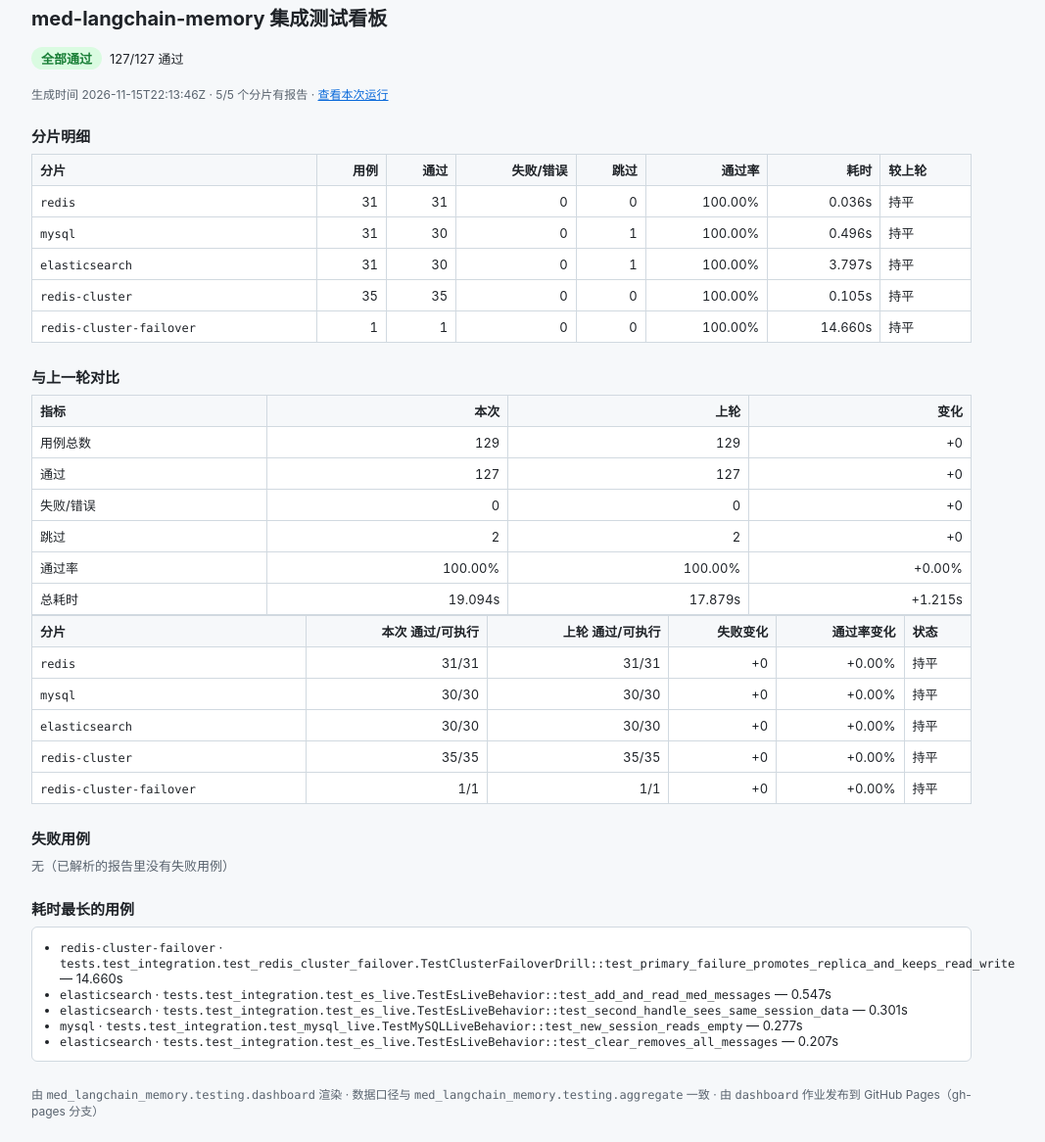
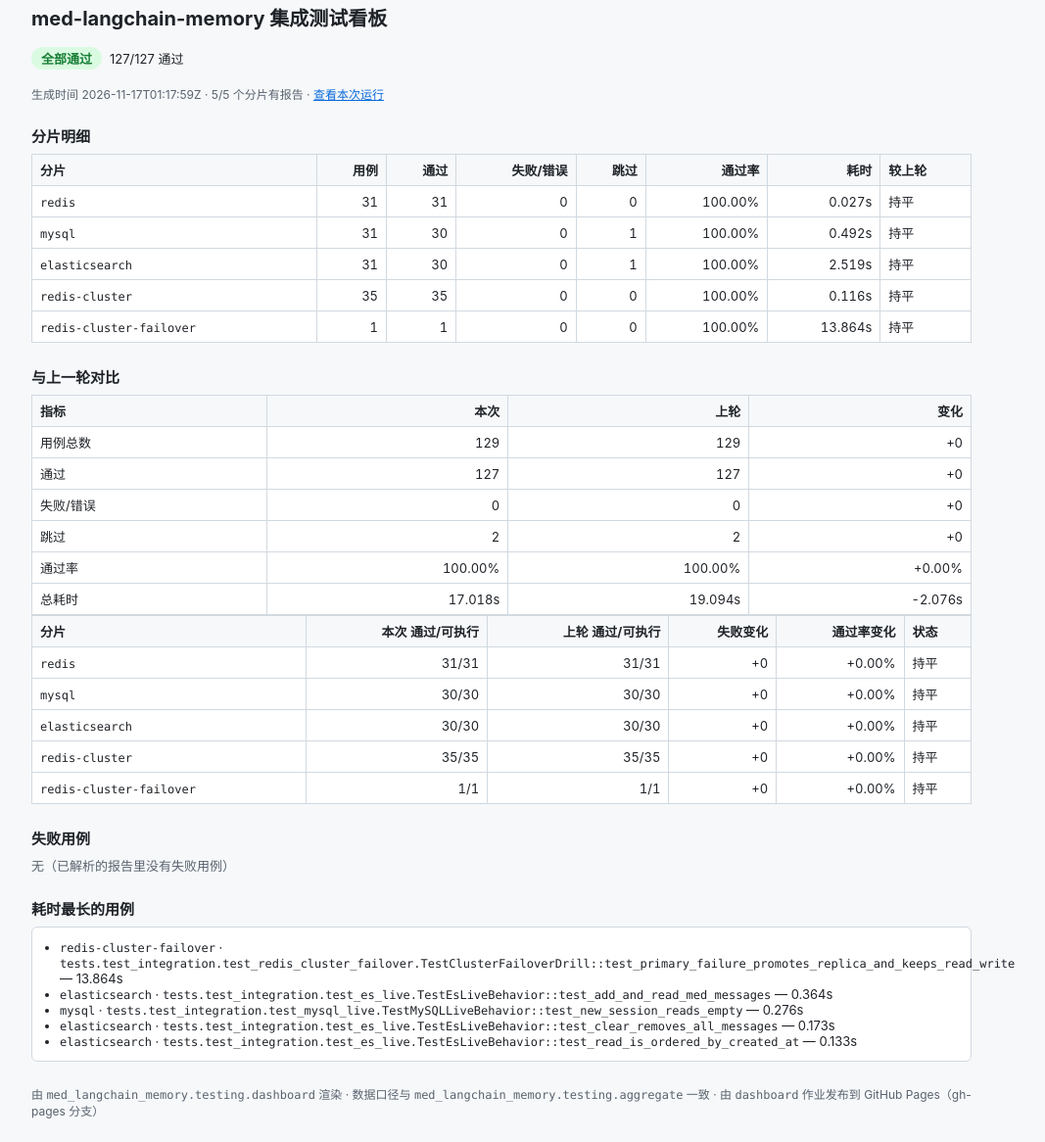
Before and after one commit to xxinjie21/med-langchain-memory, a plain HTML site: page index.html in a window 1280 px wide. Shown: the part 21-1187 px from the top of the page at 98% size, without its empty margins (128-1195 px from the left). Drawn offline with Linux system fonts and the light colour scheme.

Commit message:
deploy: 0e5d5bf72fdcc0ebb1cd0d7c5cb1f74018510e18

```diff
--- a/index.html
+++ b/index.html
@@ -38,18 +38,18 @@ footer { margin-top: 24px; color: #59636e; font-size: 12px; }
 <header>
 <h1>med-langchain-memory 集成测试看板</h1>
 <p><span class="badge ok">全部通过</span><span class="detail">127/127 通过</span></p>
-<p class="meta">生成时间 2026-11-15T22:13:46Z · 5/5 个分片有报告 · <a href="https://github.com/xxinjie21/med-langchain-memory/actions/runs/43767773734">查看本次运行</a></p>
+<p class="meta">生成时间 2026-11-17T01:17:59Z · 5/5 个分片有报告 · <a href="https://github.com/xxinjie21/med-langchain-memory/actions/runs/43993659140">查看本次运行</a></p>
 </header>
 <section>
 <h2>分片明细</h2>
 <table>
 <thead><tr><th>分片</th><th class="num">用例</th><th class="num">通过</th><th class="num">失败/错误</th><th class="num">跳过</th><th class="num">通过率</th><th class="num">耗时</th><th>较上轮</th></tr></thead>
 <tbody>
-<tr><td><code>redis</code></td><td class="num">31</td><td class="num">31</td><td class="num">0</td><td class="num">0</td><td class="num">100.00%</td><td class="num">0.036s</td><td>持平</td></tr>
-<tr><td><code>mysql</code></td><td class="num">31</td><td class="num">30</td><td class="num">0</td><td class="num">1</td><td class="num">100.00%</td><td class="num">0.496s</td><td>持平</td></tr>
-<tr><td><code>elasticsearch</code></td><td class="num">31</td><td class="num">30</td><td class="num">0</td><td class="num">1</td><td class="num">100.00%</td><td class="num">3.797s</td><td>持平</td></tr>
-<tr><td><code>redis-cluster</code></td><td class="num">35</td><td class="num">35</td><td class="num">0</td><td class="num">0</td><td class="num">100.00%</td><td class="num">0.105s</td><td>持平</td></tr>
-<tr><td><code>redis-cluster-failover</code></td><td class="num">1</td><td class="num">1</td><td class="num">0</td><td class="num">0</td><td class="num">100.00%</td><td class="num">14.660s</td><td>持平</td></tr>
+<tr><td><code>redis</code></td><td class="num">31</td><td class="num">31</td><td class="num">0</td><td class="num">0</td><td class="num">100.00%</td><td class="num">0.027s</td><td>持平</td></tr>
+<tr><td><code>mysql</code></td><td class="num">31</td><td class="num">30</td><td class="num">0</td><td class="num">1</td><td class="num">100.00%</td><td class="num">0.492s</td><td>持平</td></tr>
+<tr><td><code>elasticsearch</code></td><td class="num">31</td><td class="num">30</td><td class="num">0</td><td class="num">1</td><td class="num">100.00%</td><td class="num">2.519s</td><td>持平</td></tr>
+<tr><td><code>redis-cluster</code></td><td class="num">35</td><td class="num">35</td><td class="num">0</td><td class="num">0</td><td class="num">100.00%</td><td class="num">0.116s</td><td>持平</td></tr>
+<tr><td><code>redis-cluster-failover</code></td><td class="num">1</td><td class="num">1</td><td class="num">0</td><td class="num">0</td><td class="num">100.00%</td><td class="num">13.864s</td><td>持平</td></tr>
 </tbody>
 </table>
 </section>
@@ -63,7 +63,7 @@ footer { margin-top: 24px; color: #59636e; font-size: 12px; }
 <tr><td>失败/错误</td><td class="num">0</td><td class="num">0</td><td class="num">+0</td></tr>
 <tr><td>跳过</td><td class="num">2</td><td class="num">2</td><td class="num">+0</td></tr>
 <tr><td>通过率</td><td class="num">100.00%</td><td class="num">100.00%</td><td class="num">+0.00%</td></tr>
-<tr><td>总耗时</td><td class="num">19.094s</td><td class="num">17.879s</td><td class="num">+1.215s</td></tr>
+<tr><td>总耗时</td><td class="num">17.018s</td><td class="num">19.094s</td><td class="num">-2.076s</td></tr>
 </tbody>
 </table>
 <table>
@@ -81,11 +81,11 @@ footer { margin-top: 24px; color: #59636e; font-size: 12px; }
 <p class="empty">无（已解析的报告里没有失败用例）</p>
 <h2>耗时最长的用例</h2>
 <ul>
-<li><code>redis-cluster-failover</code> · <code>tests.test_integration.test_redis_cluster_failover.TestClusterFailoverDrill::test_primary_failure_promotes_replica_and_keeps_read_write</code> — 14.660s</li>
-<li><code>elasticsearch</code> · <code>tests.test_integration.test_es_live.TestEsLiveBehavior::test_add_and_read_med_messages</code> — 0.547s</li>
-<li><code>elasticsearch</code> · <code>tests.test_integration.test_es_live.TestEsLiveBehavior::test_second_handle_sees_same_session_data</code> — 0.301s</li>
-<li><code>mysql</code> · <code>tests.test_integration.test_mysql_live.TestMySQLLiveBehavior::test_new_session_reads_empty</code> — 0.277s</li>
-<li><code>elasticsearch</code> · <code>tests.test_integration.test_es_live.TestEsLiveBehavior::test_clear_removes_all_messages</code> — 0.207s</li>
+<li><code>redis-cluster-failover</code> · <code>tests.test_integration.test_redis_cluster_failover.TestClusterFailoverDrill::test_primary_failure_promotes_replica_and_keeps_read_write</code> — 13.864s</li>
+<li><code>elasticsearch</code> · <code>tests.test_integration.test_es_live.TestEsLiveBehavior::test_add_and_read_med_messages</code> — 0.364s</li>
+<li><code>mysql</code> · <code>tests.test_integration.test_mysql_live.TestMySQLLiveBehavior::test_new_session_reads_empty</code> — 0.276s</li>
+<li><code>elasticsearch</code> · <code>tests.test_integration.test_es_live.TestEsLiveBehavior::test_clear_removes_all_messages</code> — 0.173s</li>
+<li><code>elasticsearch</code> · <code>tests.test_integration.test_es_live.TestEsLiveBehavior::test_read_is_ordered_by_created_at</code> — 0.133s</li>
 </ul>
 <footer>
 由 <code>med_langchain_memory.testing.dashboard</code> 渲染 · 数据口径与 <code>med_langchain_memory.testing.aggregate</code> 一致 · 由 <code>dashboard</code> 作业发布到 GitHub Pages（gh-pages 分支）
```
